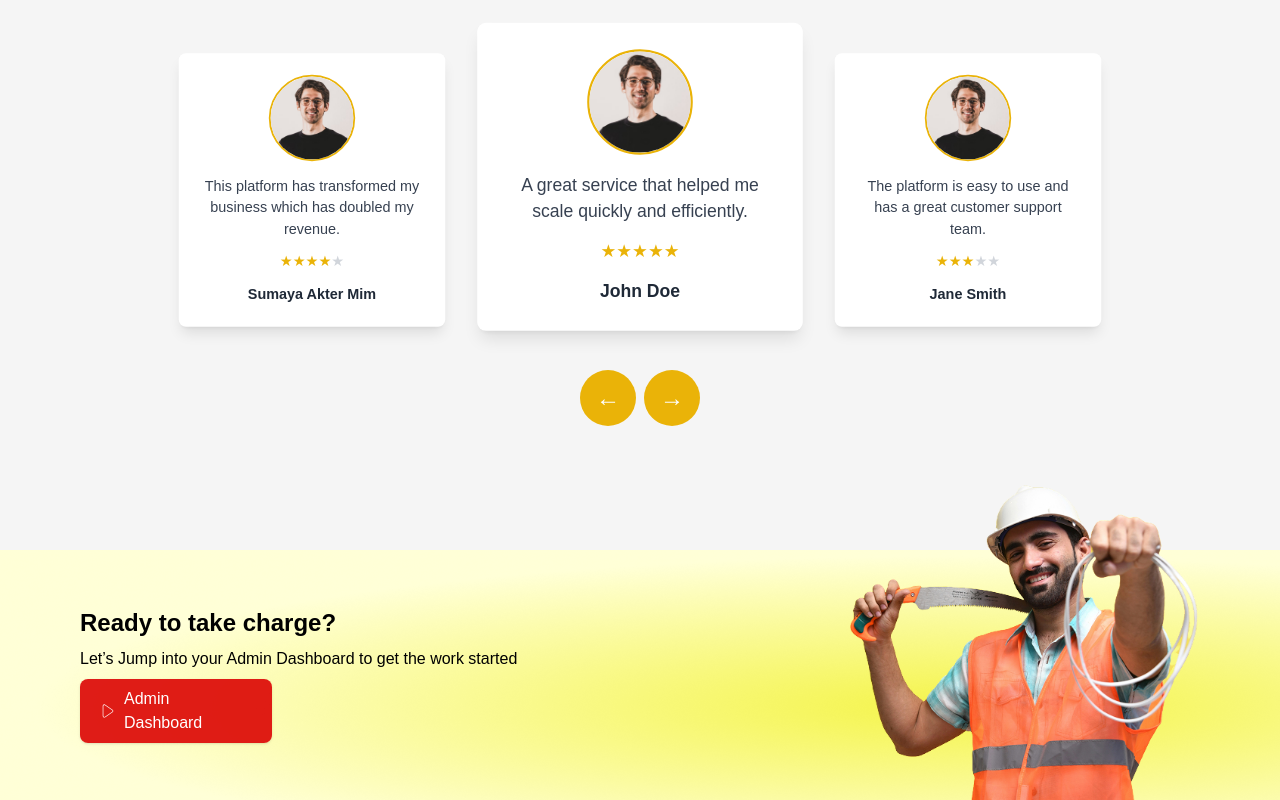
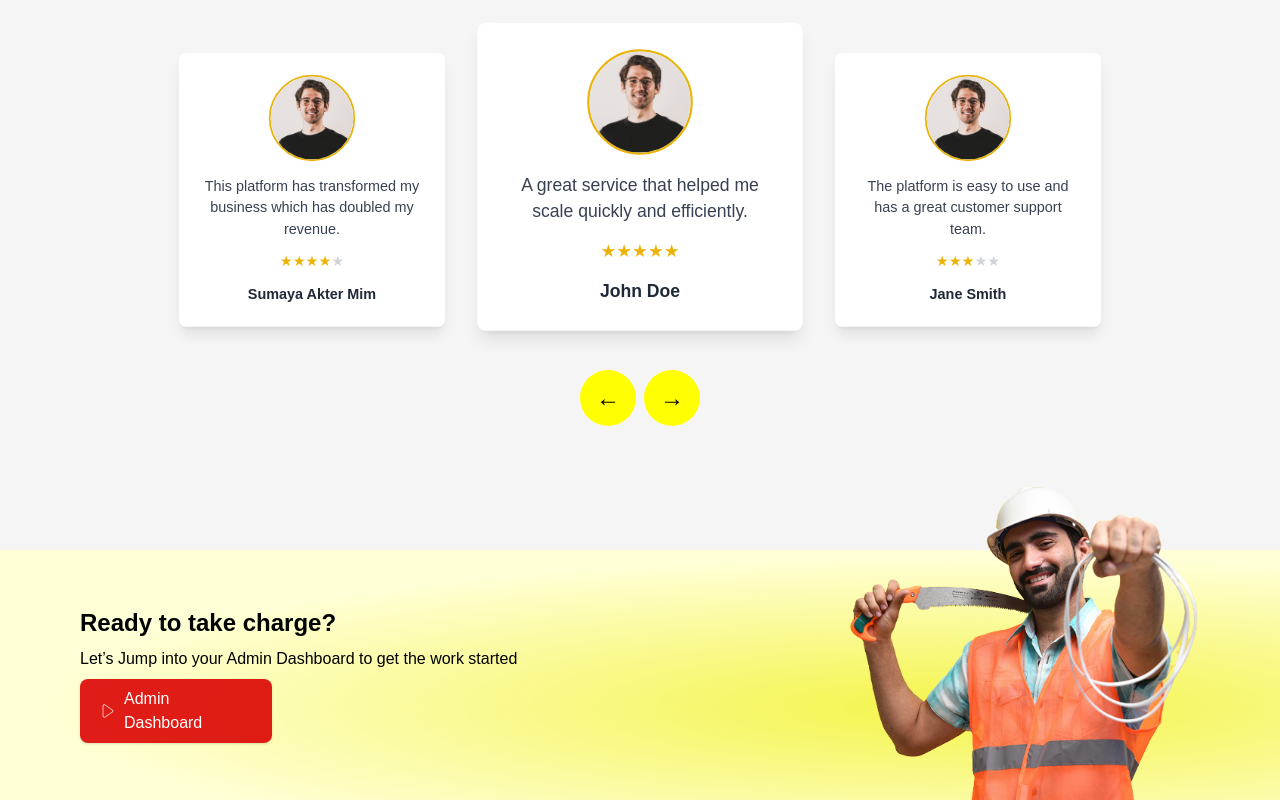
Before and after one commit to sparktechagency/Service-Provider-Application-kittu0812, a React (Vite) app: page /dashboard-home in a window 1280 px wide. Shown: the part 4087-4887 px from the top of the page. Built offline with nearby package versions, Linux system fonts and the light colour scheme; a web font is replaced by a local one.

Commit message:
Update button styles in Testimonials component for improved visibility

```diff
--- a/src/page/DashboardHomePage/Testimonials.jsx
+++ b/src/page/DashboardHomePage/Testimonials.jsx
@@ -111,13 +111,13 @@ const Testimonials = () => {
                 {/* Next Button */}
                 <div className='flex items-center justify-center mt-10 gap-2' >
                     <button
-                        className=" z-[999] w-14 text-2xl h-14 left-0 top-1/2 transform -translate-y-1/2 bg-yellow-500 text-white p-2 rounded-full"
+                        className=" z-[999] w-14 text-2xl h-14 left-0 top-1/2 transform -translate-y-1/2 bg-[#ffff01] text-black p-2 rounded-full"
                         onClick={goToPrevious}
                     >
                         &#8592;
                     </button>
                     <button
-                        className=" right-0 w-14 h-14 text-2xl top-1/2 transform -translate-y-1/2 bg-yellow-500 text-white p-2 rounded-full"
+                        className=" right-0 w-14 h-14 text-2xl top-1/2 transform -translate-y-1/2 bg-[#ffff01] text-black p-2 rounded-full"
                         onClick={goToNext}
                     >
                         &#8594;
```
